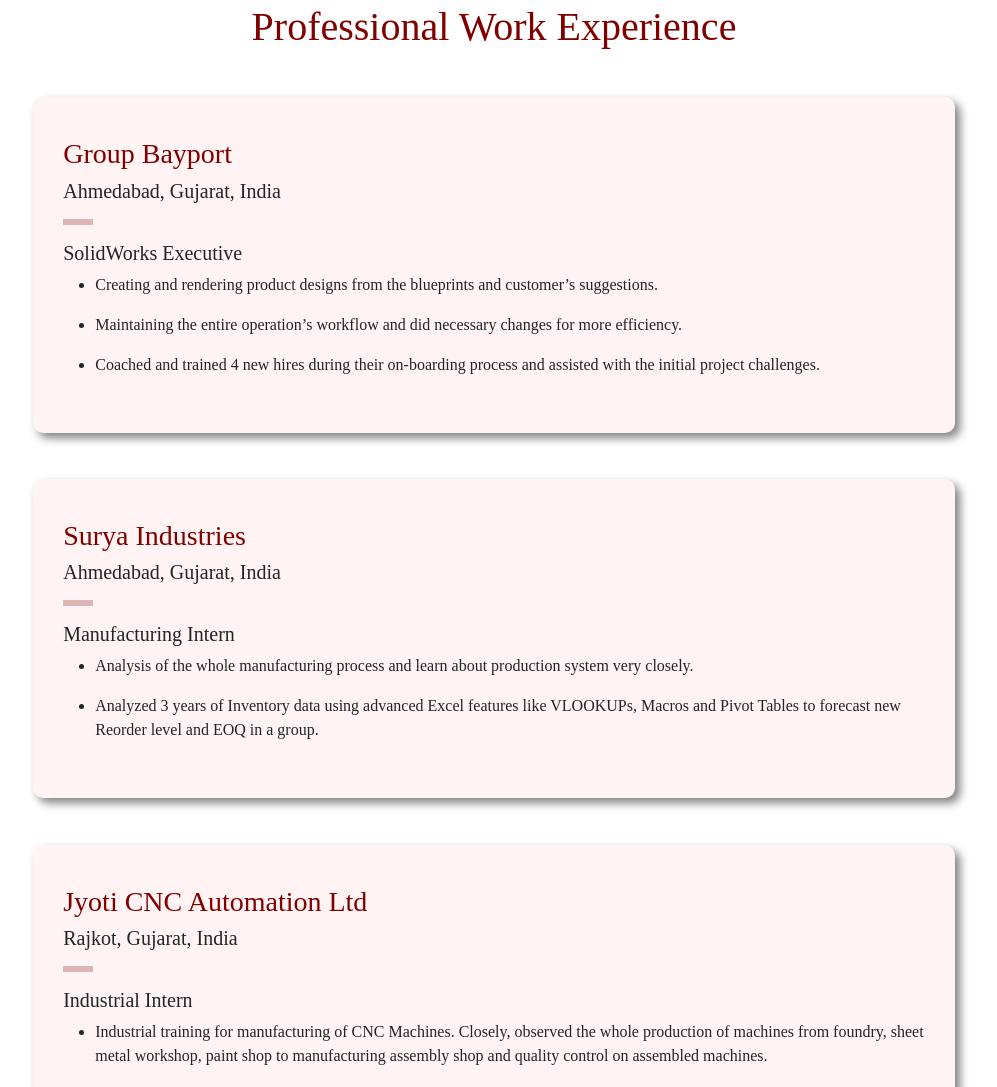
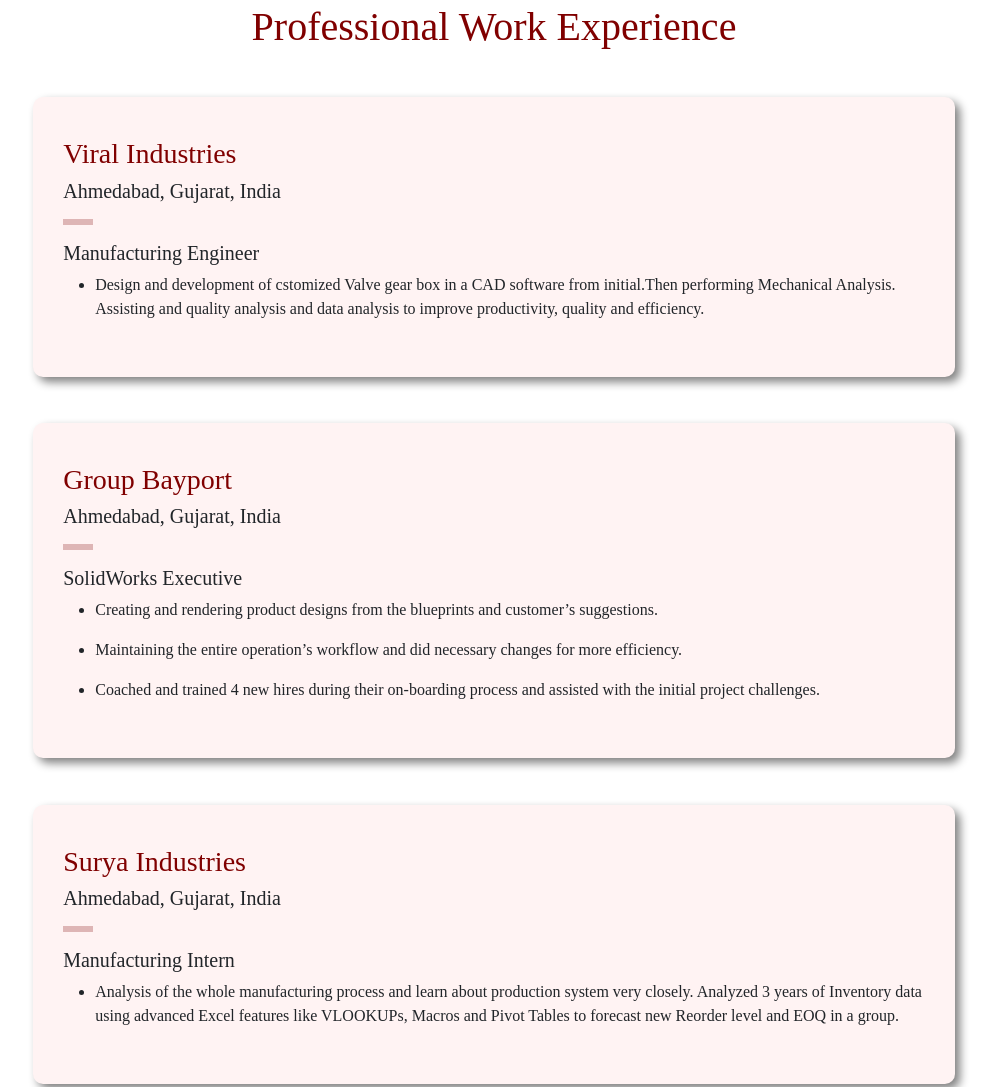
Before and after one commit to dhruvil1710/dhruvilbpatel, a plain HTML site: page index.html in a window 1280 px wide. Shown: the part 2807-3894 px from the top of the page, without its empty margins (146-1143 px from the left). Drawn offline with nearby package versions, Linux system fonts and the light colour scheme.

Commit message:
Add files via upload

```diff
--- a/index.html
+++ b/index.html
@@ -27,7 +27,7 @@
           <li><a href="#pro">Projects</a></li>
           <li><a href="#internship">Experience</a></li>
           <li><a href="#Cont">Contact</a></li>
-          <li><a href="Dhruvil_Patel_Resume.pdf" target="_blank">Resume</a></li>
+          <li><a href="RU_Dhruvil_Resume.pdf" target="_blank">Resume</a></li>
         </ul>
       </div>
       <i class="fa fa-bars" onclick="showMenu()"></i>
@@ -159,6 +159,14 @@
   <section id ="internship">
     <h1>Professional Work Experience</h1>
     <div class="experience">
+      <a href="https://www.viralindustriesindia.com/" target = "_blank"><h3><span style="color:maroon;">Viral Industries</span></h3></a>
+      <h5>Ahmedabad, Gujarat, India</h5>
+      <hr>
+      <h5>Manufacturing Engineer</h5>
+      <ul><li>Design and development of cstomized Valve gear box in a CAD software from initial.Then performing Mechanical Analysis.
+      Assisting and quality analysis and data analysis to improve productivity, quality and efficiency.</li></ul>
+    </div>
+    <div class="experience">
       <a href="https://groupbayport.com/" target = "_blank"><h3><span style="color:maroon;">Group Bayport</span></h3></a>
       <h5>Ahmedabad, Gujarat, India</h5>
       <hr>
@@ -172,8 +180,8 @@
       <h5>Ahmedabad, Gujarat, India</h5>
       <hr>
       <h5>Manufacturing Intern</h5>
-      <ul><li>Analysis of the whole manufacturing process and learn about production system very closely.</li></ul>
-      <ul><li>Analyzed 3 years of Inventory data using advanced Excel features like VLOOKUPs, Macros and Pivot Tables to forecast new Reorder level and EOQ in a group.</li></ul>
+      <ul><li>Analysis of the whole manufacturing process and learn about production system very closely.
+      Analyzed 3 years of Inventory data using advanced Excel features like VLOOKUPs, Macros and Pivot Tables to forecast new Reorder level and EOQ in a group.</li></ul>
     </div>
     <div class="experience">
       <a href="https://jyoti.co.in/" target = "_blank"><h3><span style="color:maroon;">Jyoti CNC Automation Ltd</span></h3></a>
```
Also changed, not shown: 1 other file.
